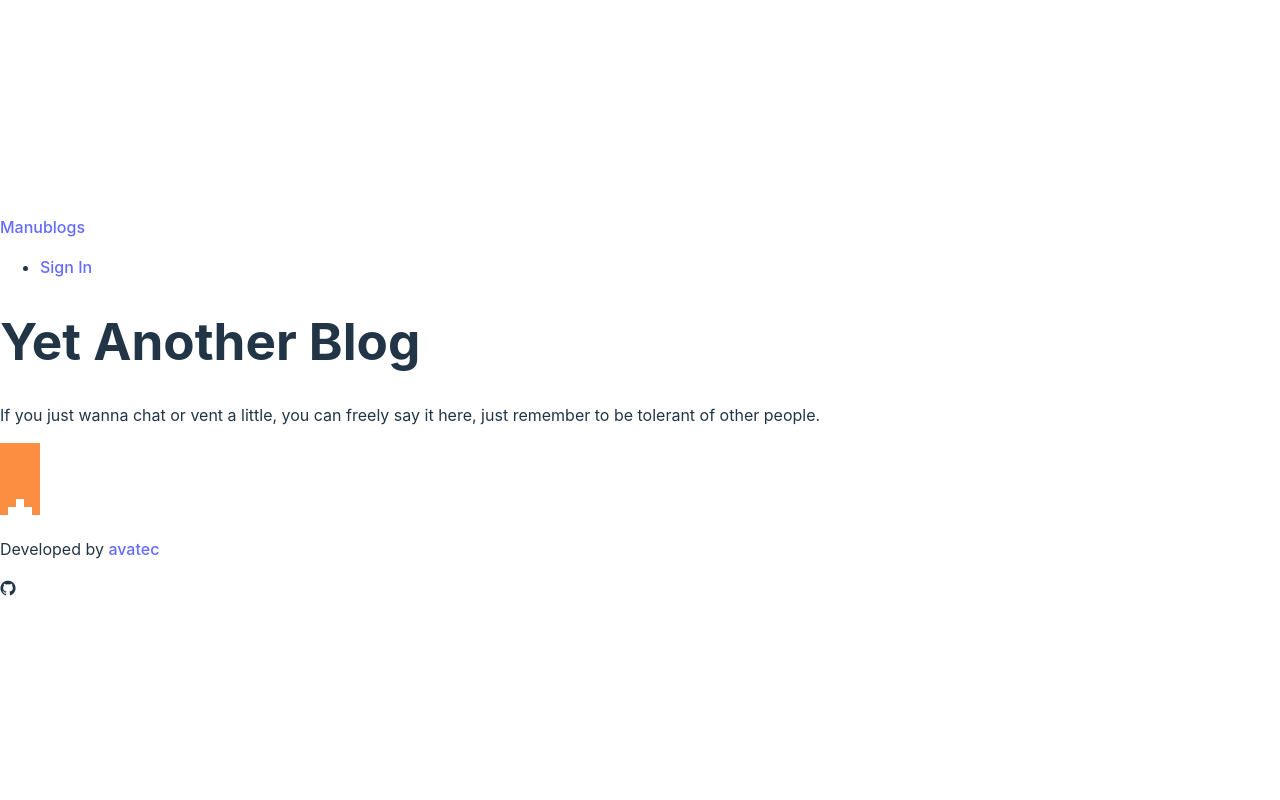
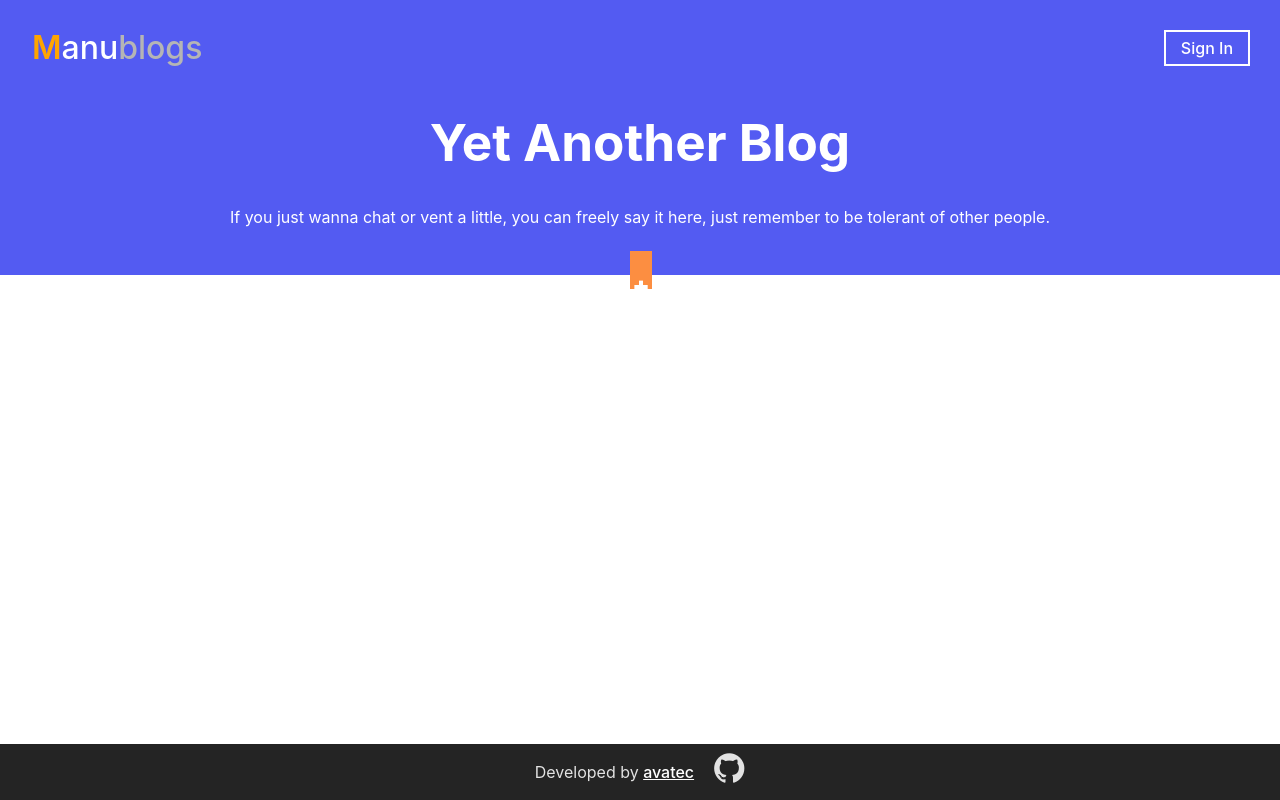
Before and after one commit to WillAvatec/blog-api, a React (Vite) app in the folder client/: page / in a window 1280 px wide. Built offline with nearby package versions, Linux system fonts and the light colour scheme.

Commit message:
style:  Footer and Header Components

```diff
--- a/client/src/index.css
+++ b/client/src/index.css
@@ -3,10 +3,9 @@
   line-height: 1.5;
   font-weight: 400;
 
-  color-scheme: light dark;
   color: rgba(255, 255, 255, 0.87);
-  background-color: #242424;
-
+  /*   background-color: #242424;
+ */
   font-synthesis: none;
   text-rendering: optimizeLegibility;
   -webkit-font-smoothing: antialiased;
@@ -16,17 +15,25 @@
 
 a {
   font-weight: 500;
-  color: #646cff;
+  color: white;
   text-decoration: inherit;
 }
-a:hover {
-  color: #535bf2;
+
+li {
+  list-style: none;
+  padding: 4px 15px;
+  outline: 2px solid white;
+}
+li:hover {
+  cursor: pointer;
+  background-color: white;
+}
+li:hover a {
+  color: #242424;
 }
 
 body {
   margin: 0;
-  display: flex;
-  place-items: center;
   min-width: 320px;
   min-height: 100vh;
 }
@@ -55,15 +62,82 @@ button:focus-visible {
   outline: 4px auto -webkit-focus-ring-color;
 }
 
-@media (prefers-color-scheme: light) {
-  :root {
-    color: #213547;
-    background-color: #ffffff;
-  }
-  a:hover {
-    color: #747bff;
-  }
-  button {
-    background-color: #f9f9f9;
-  }
+/* INTRO */
+
+.intro-wrapper {
+  padding: 1rem 2rem;
+  background-color: #535bf2;
+  display: flex;
 }
+
+.intro {
+  color: #ffffff;
+  width: 100%;
+  position: relative;
+}
+
+.intro-content {
+  margin: 0 auto 30px;
+  text-align: center;
+}
+
+.intro-content img {
+  width: 22px;
+  height: 38px;
+  position: absolute;
+  bottom: -30px;
+  left: 50%;
+  margin-left: -10px;
+}
+
+.manu-logo {
+  font-size: 2rem;
+  margin: 0;
+}
+
+.manu-logo:hover {
+  cursor: pointer;
+}
+
+.manu-logo::first-letter {
+  color: orange;
+  font-weight: 600;
+}
+
+.manu-logo span {
+  color: #b5b5b5;
+}
+
+header {
+  display: flex;
+  flex-direction: row;
+  align-items: center;
+  justify-content: space-between;
+}
+
+/* Footer */
+
+footer {
+  position: absolute;
+  width: 100%;
+  bottom: 0;
+  background-color: #242424;
+  display: flex;
+  justify-content: center;
+  align-items: center;
+  gap: 1.2rem;
+}
+
+footer a {
+  text-decoration: underline;
+}
+
+.devicon {
+  font-size: 2rem;
+  margin-bottom: 0.5rem;
+}
+
+.devicon:hover {
+  transform: scale(1.2);
+  cursor: pointer;
+}
```
